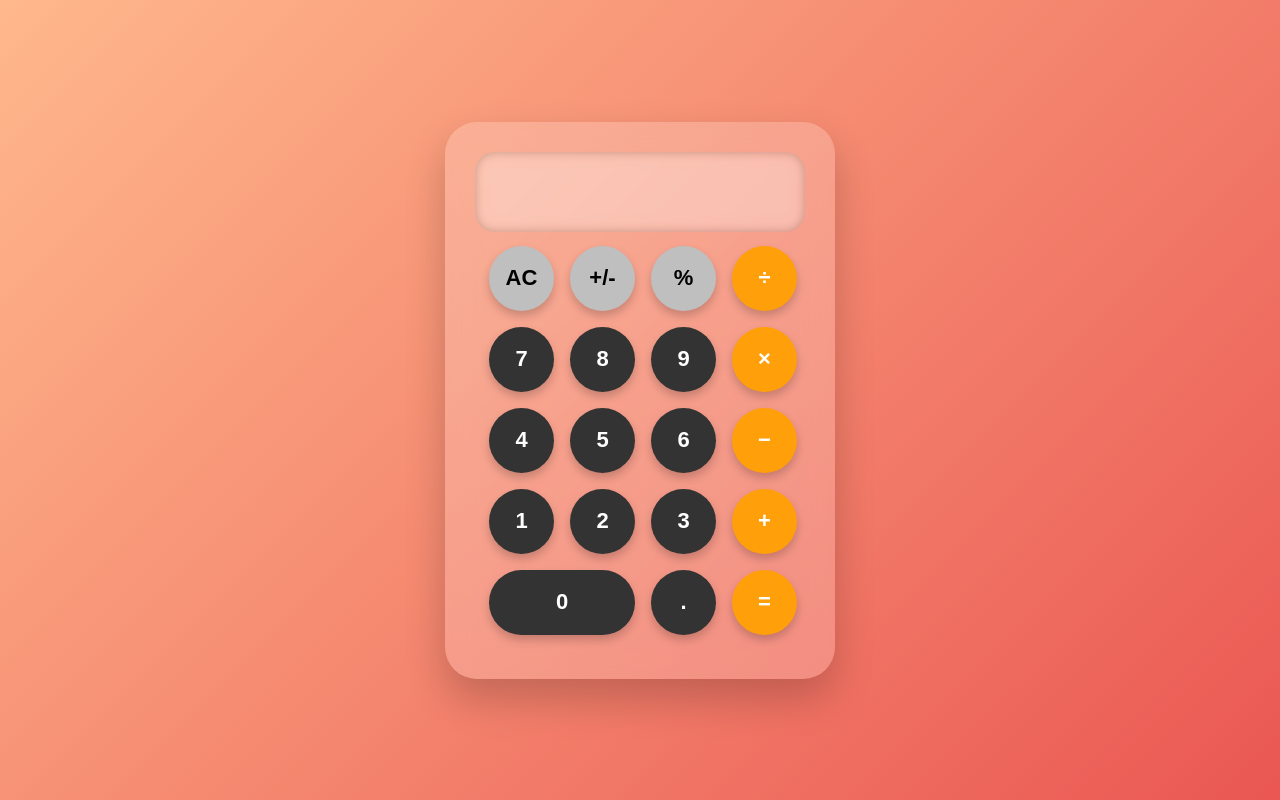
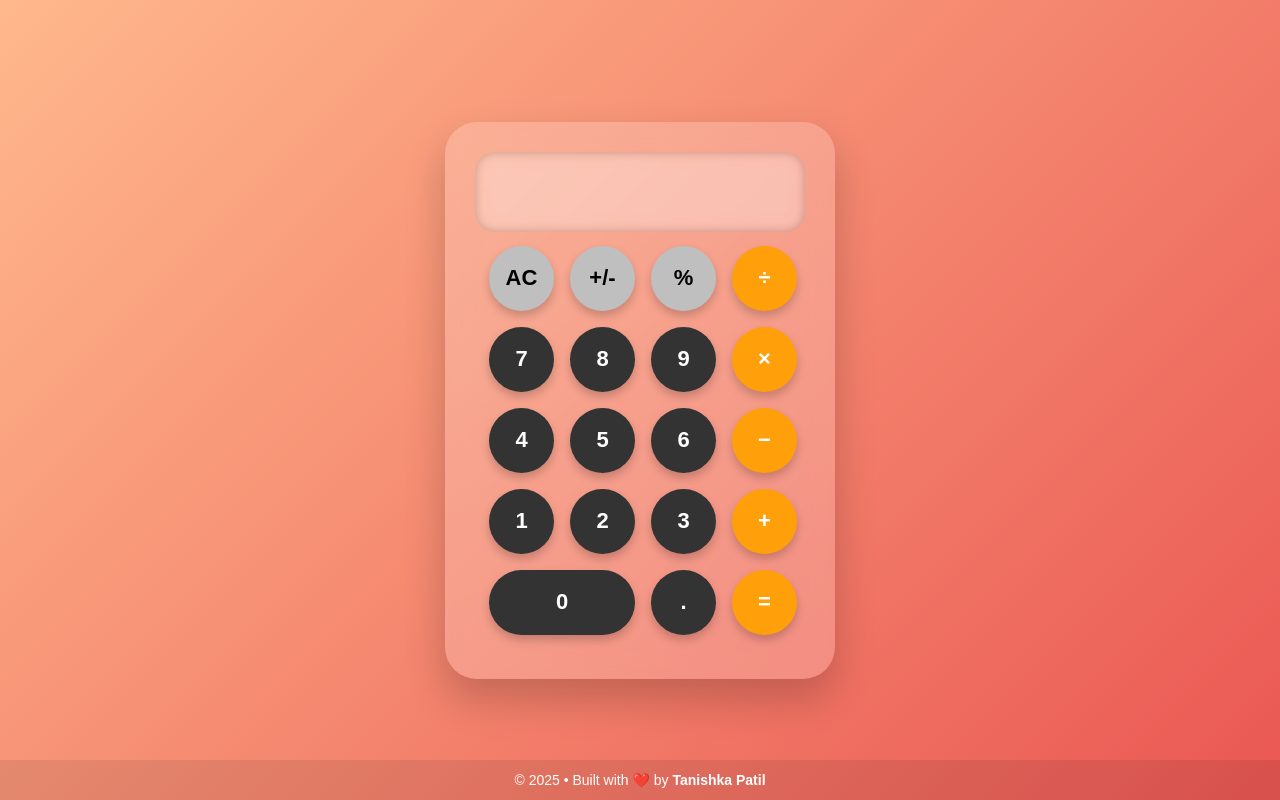
Before and after one commit to tanisshka/JavaScript-Projects-, a plain HTML site: page 02-Calculator/index.html in a window 1280 px wide. Drawn offline with Linux system fonts and the light colour scheme.

Commit message:
Updated commit

```diff
--- a/02-Calculator/index.html
+++ b/02-Calculator/index.html
@@ -46,6 +46,9 @@
     </div>
 
   </div>
+    <footer class="footer">
+      © 2025 • Built with ❤️ by <strong>Tanishka Patil</strong>
+    </footer>
   <script src="script.js"></script>
 </body>
 </html>
--- a/02-Calculator/main.css
+++ b/02-Calculator/main.css
@@ -90,3 +90,16 @@ body {
   transform: translateY(-4px);
   box-shadow: 0 8px 14px rgba(0,0,0,0.3);
 }
+
+.footer {
+  position: fixed;
+  left: 0;
+  right: 0;
+  bottom: 0;
+  text-align: center;
+  padding: 12px 0;
+  font-size: 14px;
+  color: #fff;
+  background: rgba(0,0,0,0.08);
+  font-family: "Poppins", sans-serif;
+}
```
